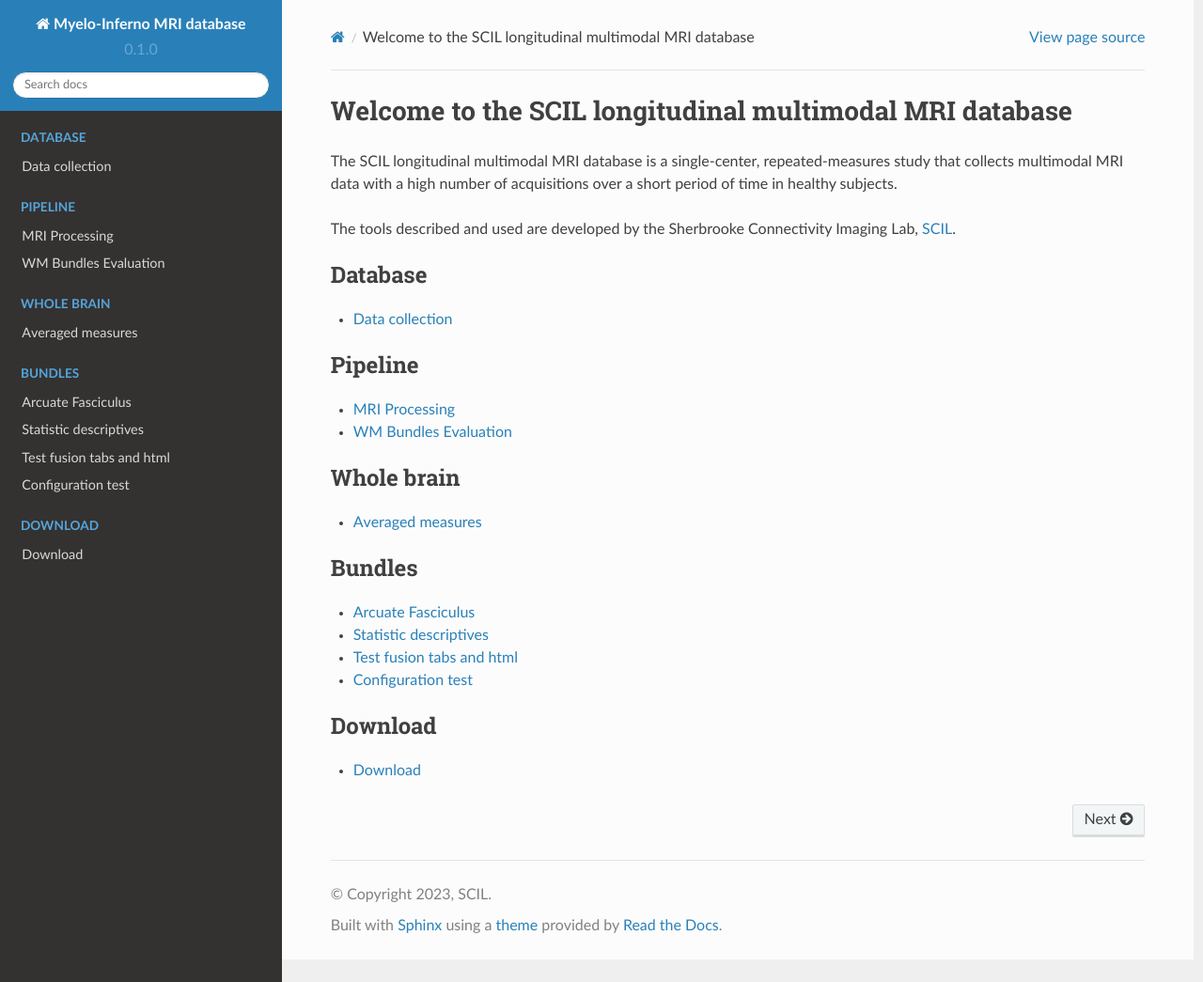
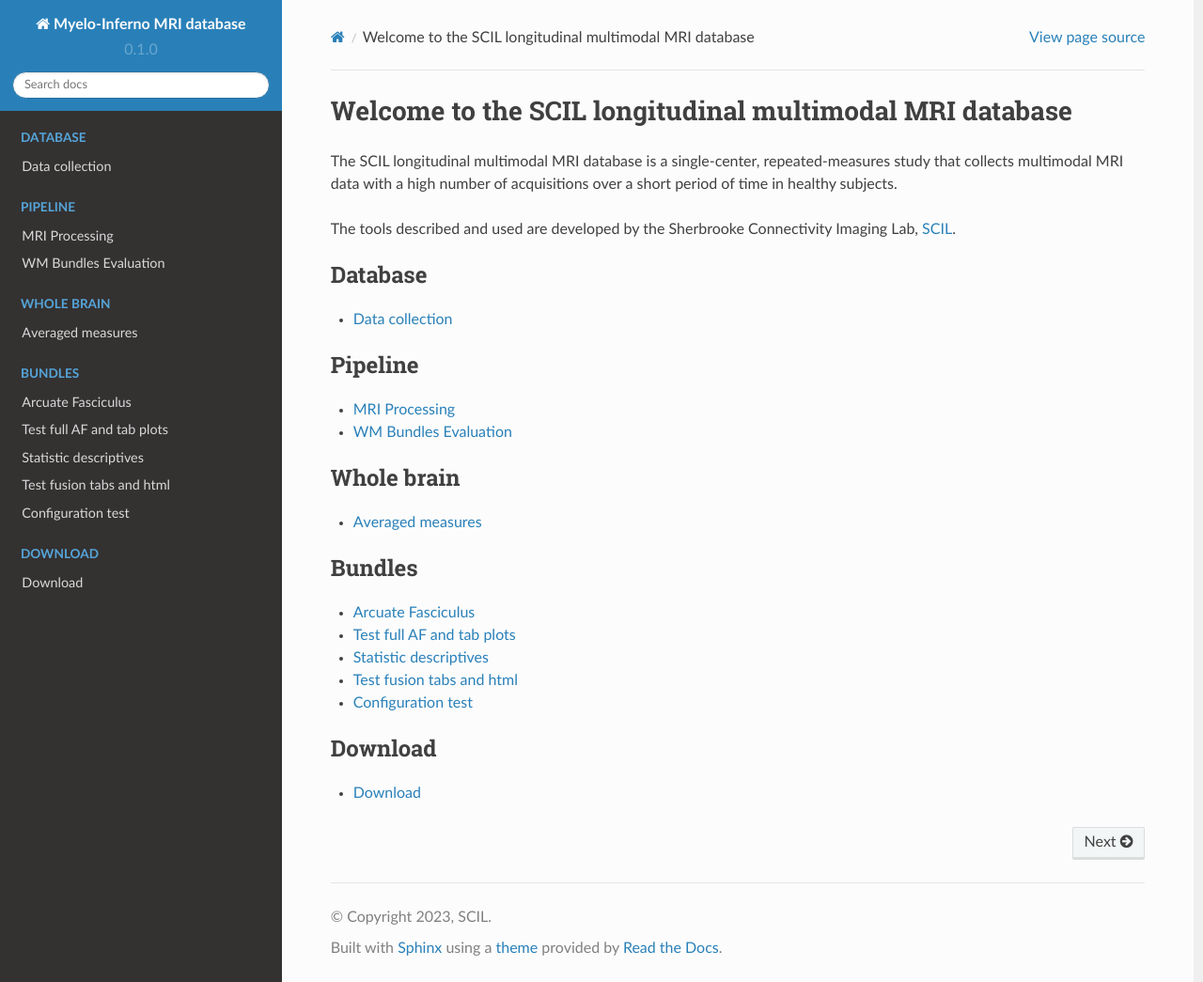
Before and after one commit to Manonedde/scil_mri_longdata, a Sphinx documentation site: the page built from docs/source/index.rst, in a window 1280 px wide and 1045 px high. Shown: the whole window at 94% size. Built offline with Sphinx 7.4.7 and the Read the Docs theme 2.0.0, drawn with Linux system fonts in a browser that asks for light colours; pages that are not in the unit, such as notebooks, are missing from menus.

Commit message:
test full af

```diff
--- /dev/null
+++ b/docs/source/bundles/af2.rst
@@ -0,0 +1,180 @@
+Test full AF and tab plots
+==========================
+
+.. figure:: ../data/AF/AF.gif
+    :align: center
+    :figwidth: 60%
+
+    Arcuate Fasciculus - Appears in the following order: local coloring, uniform coloring, profile coloring
+
+
+Heatmap
+------------------------
+
+Association between different MRI measures extracted from AF are evaluated using Pearson's correlation coefficient (r) and evaluated for each session (slider). For better contrast, Pearson correlation coefficients are displayed as absolute values.
+
+
+.. raw:: html
+
+    <iframe src="../data/AF/AF_correlation_map_with_slider.html"  width=800 height=500 style="padding:0; border:0; display: block; margin-left: auto; margin-right: auto"></iframe>
+
+
+Correlations
+------------------------
+
+Here we use a scatterplot with a trend line to provide more information about the relationship between MRI measurements. Ordinary least squares (OLS) is used to evaluate the linear regression. OLS information is provided as a legend for each pair of measurements extracted from the AF. Use the menu to change the pair of associations.
+
+
+.. raw:: html
+
+    <iframe src="../data/AF/AF_correlation_plots.html"  width=800 height=500 style="padding:0; border:0; display: block; margin-left: auto; margin-right: auto"></iframe>
+
+
+Whole-Bundle Measures
+------------------------
+
+The figures below show the distribution of each measurement for all sessions.
+Use the slider to change the MRI measurements.
+For ease of reading, RD, MD and AD values are expressed in x10-3 and ihMTsat values are expressed in x10-1.
+
+
+.. raw:: html
+
+    <iframe src="../data/AF/AF_boxplot_measures.html"  width=800 height=500 style="padding:0; border:0; display: block; margin-left: auto; margin-right: auto"></iframe>
+
+
+Volume by sections
+~~~~~~~~~~~~~~~~~~~~~~~
+
+.. raw:: html
+
+    <iframe src="../data/AF/AF_volume_profile.html"  width=800 height=500 style="padding:0; border:0; display: block; margin-left: auto; margin-right: auto"></iframe>
+
+
+DTI measures
+~~~~~~~~~~~~~~~~~~~~~~~
+
+
+.. raw:: html
+
+    <iframe src="../data/AF/DTI__AF_profile.html"  width=800 height=500 style="padding:0; border:0; display: block; margin-left: auto; margin-right: auto"></iframe>
+
+
+DTI-FW measures
+~~~~~~~~~~~~~~~~~~~~~~~
+
+
+.. raw:: html
+
+    <iframe src="../data/AF/DTI-FW__AF_profile.html"  width=800 height=500 style="padding:0; border:0; display: block; margin-left: auto; margin-right: auto"></iframe>
+
+FW measures
+~~~~~~~~~~~~~~~~~~~~~~~
+
+
+.. raw:: html
+
+    <iframe src="../data/AF/FW__AF_profile.html"  width=800 height=500 style="padding:0; border:0; display: block; margin-left: auto; margin-right: auto"></iframe>
+
+FODF measures
+~~~~~~~~~~~~~~~~~~~~~~~
+
+.. raw:: html
+
+    <iframe src="../data/AF/FODF__AF_profile.html"  width=800 height=500 style="padding:0; border:0; display: block; margin-left: auto; margin-right: auto"></iframe>
+
+NODDI measures
+~~~~~~~~~~~~~~~~~~~~~~~
+
+
+.. raw:: html
+
+    <iframe src="../data/AF/NODDI__AF_profile.html"  width=800 height=500 style="padding:0; border:0; display: block; margin-left: auto; margin-right: auto"></iframe>
+
+
+MTI measures
+~~~~~~~~~~~~~~~~~~~~~~~
+
+
+.. raw:: html
+
+    <iframe src="../data/AF/MTI__AF_profile.html"  width=800 height=500 style="padding:0; border:0; display: block; margin-left: auto; margin-right: auto"></iframe>
+
+
+Statistic descriptives
+------------------------
+
+
+This section provides descriptive statistics for IRM metrics averaged
+over all streamlines and bundle-specific metrics.
+
+
+.. tabs::
+
+   .. tab:: Average
+
+      .. tabs::
+
+         .. tab:: Streamlines
+
+            .. csv-table:: Streamlines stats
+              :file: ../data/AF/AF_streamlines_summary.csv
+              :header-rows: 1
+
+         .. tab:: Measures
+
+            .. csv-table:: MRI measurements
+              :file: ../data/AF/AF_average_summary.csv
+              :header-rows: 1
+
+   .. tab:: Profiles
+
+      .. tabs::
+
+         .. tab:: Volume
+
+            .. csv-table:: Volume by section
+              :file: ../data/AF/AF__profile_volume_summary.csv
+              :header-rows: 1
+
+         .. tab:: DTI
+
+            .. csv-table:: Measures by section
+              :file: ../data/AF/DTI__profile_summary.csv
+              :header-rows: 1
+
+         .. tab:: DTI-FW
+
+            .. csv-table:: Measures by section
+              :file: ../data/AF/DTI-FW__profile_summary.csv
+              :header-rows: 1
+
+         .. tab:: FW
+
+            .. csv-table:: Measures by section
+              :file: ../data/AF/FW__profile_summary.csv
+              :header-rows: 1
+
+         .. tab:: FODF
+
+            .. csv-table:: Measures by section
+              :file: ../data/AF/FODF__profile_summary.csv
+              :header-rows: 1
+
+         .. tab:: NODDI
+
+            .. csv-table:: Measures by section
+              :file: ../data/AF/NODDI__profile_summary.csv
+              :header-rows: 1
+
+         .. tab:: MTI
+
+            .. csv-table:: Measures by section
+              :file: ../data/AF/MTI__profile_summary.csv
+              :header-rows: 1
+
+         .. tab:: Plots MTI test
+
+            .. raw:: html
+
+                <iframe src="../data/AF/MTI__AF_profile.html"  width=800 height=500 style="padding:0; border:0; display: block; margin-left: auto; margin-right: auto"></iframe>
--- a/docs/source/index.rst
+++ b/docs/source/index.rst
@@ -36,6 +36,7 @@
   :caption: Bundles
 
   bundles/af
+  bundles/af2
   bundles/stats_desc
   bundles/test_fusion
   bundles/rst_rtd_tabs
```
